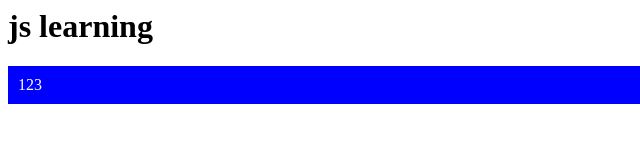
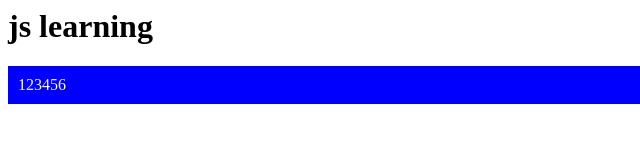
Before and after one commit to plusoneday/learnByGit, a plain HTML site: page index.html in a window 1280 px wide. Shown: the full height of the page, 0-640 px from the left. Drawn offline with Linux system fonts and the light colour scheme.

Commit message:
add text

```diff
--- a/index.html
+++ b/index.html
@@ -1,6 +1,6 @@
 <h1>js learning</h1>
 
-<div id=box>123</div>
+<div id=box>123456</div>
 
 
 <script>
```
